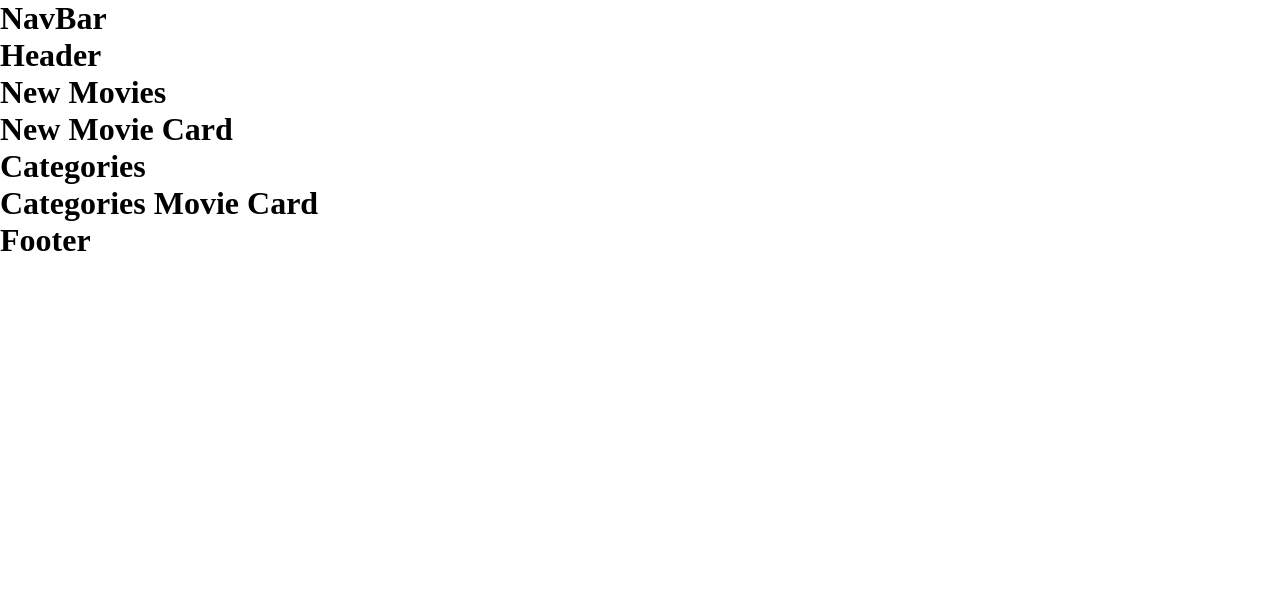
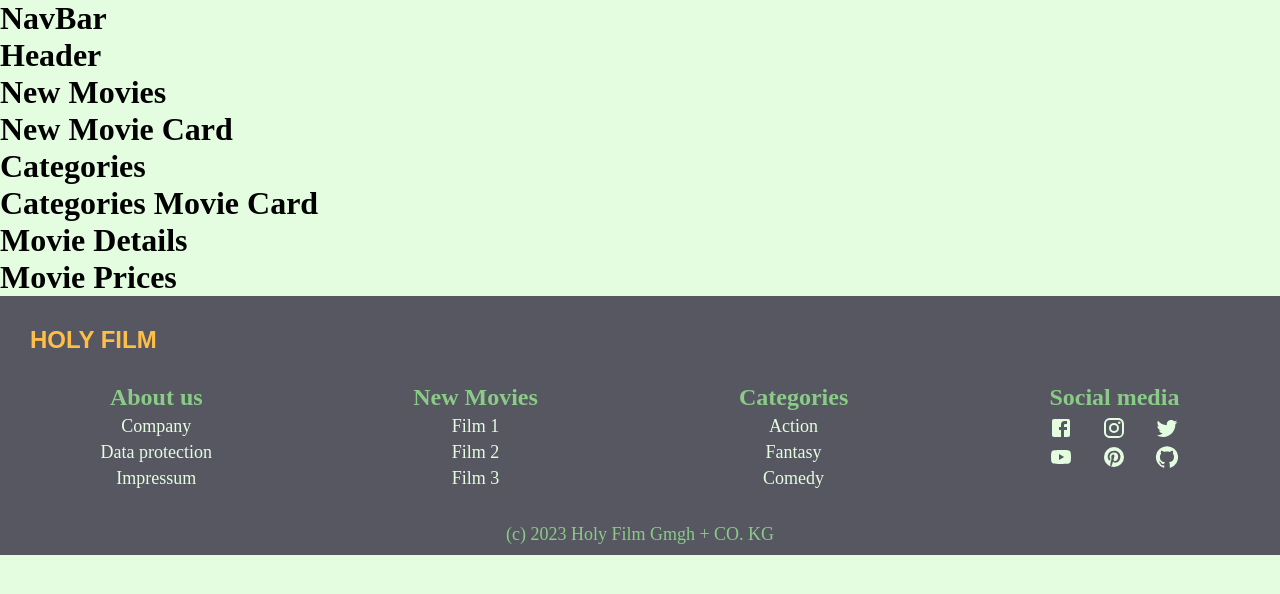
Before and after one commit to Andrejrey/holy_film, a React (Vite) app: page / in a window 1280 px wide. Shown: the top 594 px of the page. Built offline with nearby package versions, Linux system fonts and the light colour scheme.

Commit message:
add html and css for the footer component

```diff
--- a/package.json
+++ b/package.json
@@ -10,6 +10,10 @@
     "preview": "vite preview"
   },
   "dependencies": {
+    "@emotion/react": "^11.11.1",
+    "@emotion/styled": "^11.11.0",
+    "@mui/icons-material": "^5.13.7",
+    "@mui/material": "^5.13.7",
     "react": "^18.2.0",
     "react-dom": "^18.2.0"
   },
--- a/src/components/Categories.jsx
+++ b/src/components/Categories.jsx
@@ -1,10 +1,12 @@
 import CategoriesMovieCard from "./CategoriesMovieCard";
+import MovieDetails from "./MovieDetails";
 
 const Categories = () => {
   return (
     <div>
       <h1>Categories</h1>
       <CategoriesMovieCard />
+      <MovieDetails />
     </div>
   );
 };
--- a/src/components/Footer.jsx
+++ b/src/components/Footer.jsx
@@ -1,12 +1,75 @@
+import "./styles/footer.css";
+import FacebookIcon from "@mui/icons-material/Facebook";
+import InstagramIcon from "@mui/icons-material/Instagram";
+import TwitterIcon from "@mui/icons-material/Twitter";
+import YouTubeIcon from "@mui/icons-material/YouTube";
+import GitHubIcon from "@mui/icons-material/GitHub";
+import PinterestIcon from "@mui/icons-material/Pinterest";
+
 const Footer = () => {
   return (
-    <div>
-      <h1>Footer</h1>
-    </div>
+    <footer>
+      <div className="footer-logo">HOLY FILM</div>
+      <div className="footer-links-container">
+        <div className="footer-about-us">
+          <h3>About us</h3>
+          <ul>
+            <li>
+              <a href="#">Company</a>
+            </li>
+            <li>
+              <a href="#">Data protection</a>
+            </li>
+            <li>
+              <a href="#">Impressum</a>
+            </li>
+          </ul>
+        </div>
+        <div className="footer-new">
+          <h3>New Movies</h3>
+          <ul>
+            <li>
+              <a href="#">Film 1</a>
+            </li>
+            <li>
+              <a href="#">Film 2</a>
+            </li>
+            <li>
+              <a href="#">Film 3</a>
+            </li>
+          </ul>
+        </div>
+        <div className="footer-movie-categories">
+          <h3>Categories</h3>
+          <ul>
+            <li>
+              <a href="#">Action</a>
+            </li>
+            <li>
+              <a href="#">Fantasy</a>
+            </li>
+            <li>
+              <a href="#">Comedy</a>
+            </li>
+          </ul>
+        </div>
+        <div className="footer-social-media">
+          <h3>Social media</h3>
+          <div className="footer-sm-div-one">
+            <FacebookIcon />
+            <InstagramIcon />
+            <TwitterIcon />
+          </div>
+          <div className="footer-sm-div-two">
+            <YouTubeIcon />
+            <PinterestIcon />
+            <GitHubIcon />
+          </div>
+        </div>
+      </div>
+      <p>(c) 2023 Holy Film Gmgh + CO. KG</p>
+    </footer>
   );
 };
 
 export default Footer;
-<div>
-  <h1>Footer</h1>
-</div>;
--- /dev/null
+++ b/src/components/MovieDetails.jsx
@@ -0,0 +1,13 @@
+import "./styles/movieDetails.css";
+import MoviePrices from "./MoviePrices";
+
+const MovieDetails = () => {
+  return (
+    <div className="movie-details-container">
+      <h1>Movie Details</h1>
+      <MoviePrices />
+    </div>
+  );
+};
+
+export default MovieDetails;
--- /dev/null
+++ b/src/components/MoviePrices.jsx
@@ -0,0 +1,11 @@
+import "./styles/moviePrices.css";
+
+const MoviePrices = () => {
+  return (
+    <div>
+      <h1>Movie Prices</h1>
+    </div>
+  );
+};
+
+export default MoviePrices;
--- /dev/null
+++ b/src/components/styles/footer.css
@@ -0,0 +1,59 @@
+footer {
+  background-color: #575761;
+}
+
+.footer-logo {
+  color: #ffbf46;
+  font-size: 24px;
+  font-family: Arial, Helvetica, sans-serif;
+  font-weight: bold;
+  padding-top: 30px;
+  margin: 0px 30px 30px 30px;
+}
+
+.footer-links-container {
+  display: flex;
+  justify-content: space-around;
+}
+
+.footer-links-container h3 {
+  color: #8acb88;
+  margin-bottom: 5px;
+  font-size: 24px;
+  text-align: center;
+}
+
+.footer-links-container li {
+  list-style: none;
+  margin-bottom: 5px;
+  text-align: center;
+}
+
+.footer-links-container a {
+  text-decoration: none;
+  color: #e4fde1;
+  font-size: 18px;
+}
+
+footer p {
+  text-align: center;
+  color: #8acb88;
+  font-size: 18px;
+  margin-top: 30px;
+  padding-bottom: 10px;
+}
+
+.footer-social-media .MuiSvgIcon-root {
+  color: #e4fde1;
+}
+
+.footer-sm-div-one {
+  display: flex;
+  justify-content: space-between;
+  margin-bottom: 5px;
+}
+
+.footer-sm-div-two {
+  display: flex;
+  justify-content: space-between;
+}
--- a/src/index.css
+++ b/src/index.css
@@ -3,3 +3,7 @@
   padding: 0;
   box-sizing: border-box;
 }
+
+body {
+  background-color: #e4fde1;
+}
```
Also changed, not shown: src/components/styles/movieDetails.css (added), src/components/styles/moviePrices.css (added), 1 other file (tests, documents, lock files or other folders).
